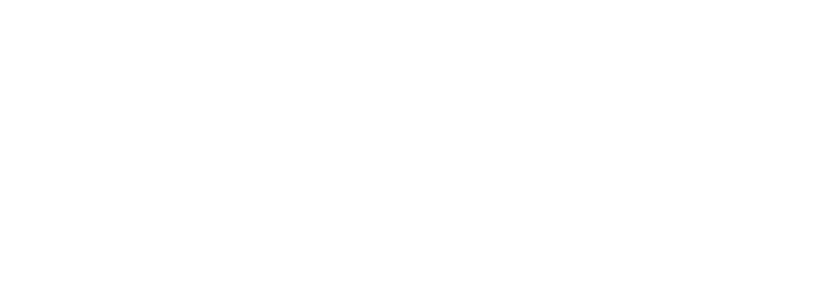
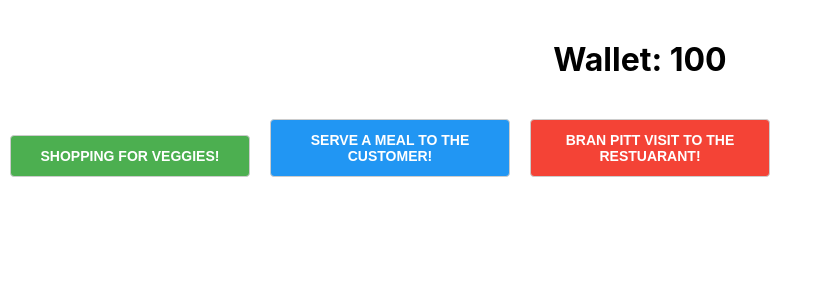
Before and after one commit to LayMui/reactlab, a React (Create React App) app: page /reducer in a window 1280 px wide. Before the commit this address had no page. Shown: the top 300 px of the page, without its empty margins (0-823 px from the left). Built offline with nearby package versions, Linux system fonts and the light colour scheme.

Commit message:
Add reducer example

```diff
--- a/src/App.js
+++ b/src/App.js
@@ -7,7 +7,8 @@
 import ManageState from "./ManageState";
 import FetchData from "./FetchData";
 import Increment from "./Increment";
-import UpdateDay from "./UpdateDay";
+import UpdateDay from "./updateDay";
+import Reducer from "./Reducer";
 function AppRouter() {
   return (
     <ThemeProvider>
@@ -19,6 +20,7 @@
           <Route path="/fetchData" element={<FetchData />} />
           <Route path="/increment" element={<Increment />} />
           <Route path="/updateDay" element={<UpdateDay />} />
+          <Route path="/reducer" element={<Reducer />} />
         </Routes>
       </Router>
     </ThemeProvider>
--- /dev/null
+++ b/src/Reducer.js
@@ -0,0 +1,31 @@
+
+import { useReducer } from "react";
+const reducer = ( state, action)=> {
+    if (action.type === 'buy_ingredients') return { money: state.money - 10};
+    if (action.type === 'sell_a_meal') return { money: state.money + 10};
+    if (action.type === 'celebrities_visit') return { money: state.money + 5000};
+
+    return state;
+}
+
+
+function Reducer() {
+    const initialState = { money: 100}
+    const [state, dispatch] = useReducer(reducer, initialState);
+
+    return (
+        <>
+        <div className="Reducer">
+            <h1>Wallet: {state.money}</h1>
+        </div>
+        <div>
+            <button onClick={() => dispatch({ type: 'buy_ingredients' })}>Shopping for veggies!</button>
+            <button onClick={() => dispatch({ type: 'sell_a_meal' })}>Serve a meal to the customer!</button>
+            <button onClick={() => dispatch({ type: 'celebrities_visit' })}>Bran Pitt visit to the restuarant!</button>
+        </div>
+        </>
+    );
+
+}
+
+export default Reducer;
--- a/src/Welcome.js
+++ b/src/Welcome.js
@@ -65,6 +65,7 @@
       <button style={{width: "150px"}} onClick={() => navigate('/fetchData')}>Fetch Data</button>
       <button style={{width: "150px"}} onClick={() => navigate('/increment')}>Custom Hook: Increment</button>
       <button style={{width: "150px"}} onClick={() => navigate('/updateDay')}>Custom Hook: Update Day</button>
+      <button style={{width: "150px"}} onClick={() => navigate('/reducer')}>useReducer Hook</button>
       </div>
       <Content />
     </div>
--- a/src/index.css
+++ b/src/index.css
@@ -11,3 +11,53 @@
   font-family: source-code-pro, Menlo, Monaco, Consolas, 'Courier New',
     monospace;
 }
+
+.Reducer {
+  text-align: center;
+  margin-top: 40px;
+  margin-bottom: 30px;
+}
+
+button {
+  padding: 12px 20px;
+  margin: 10px;
+  border: none;
+  border-radius: 8px;
+  font-size: 16px;
+  cursor: pointer;
+  color: white;
+  transition: background-color 0.3s ease;
+}
+
+/* Different button colors */
+button:nth-child(1) {
+  background-color: #4caf50; /* green */
+}
+
+button:nth-child(1):hover {
+  background-color: #45a049;
+}
+
+button:nth-child(2) {
+  background-color: #2196f3; /* blue */
+}
+
+button:nth-child(2):hover {
+  background-color: #1e88e5;
+}
+
+button:nth-child(3) {
+  background-color: #f44336; /* red */
+}
+
+button:nth-child(3):hover {
+  background-color: #302929;
+}
+
+/* Center button container */
+.Reducer > div {
+  display: flex;
+  justify-content: center;
+  flex-wrap: wrap;
+  gap: 12px;
+}
```
